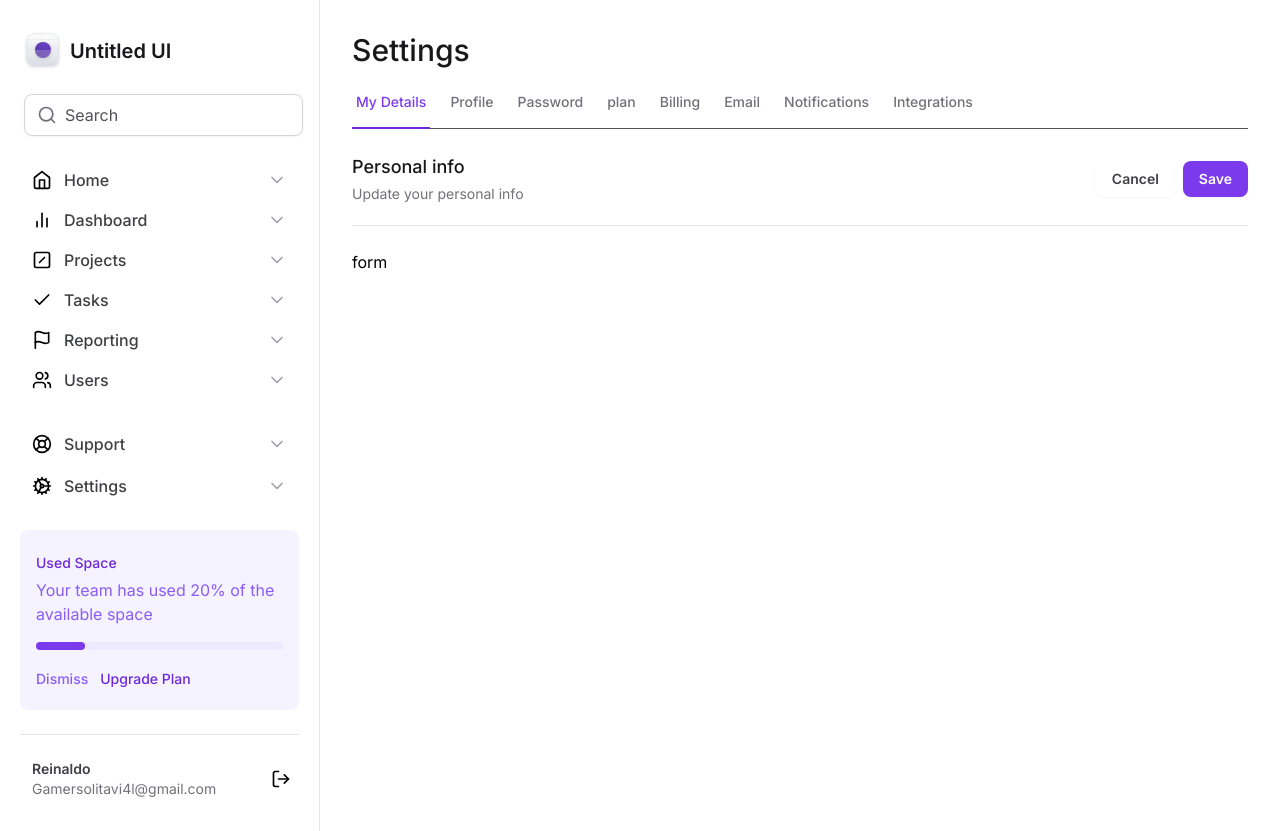
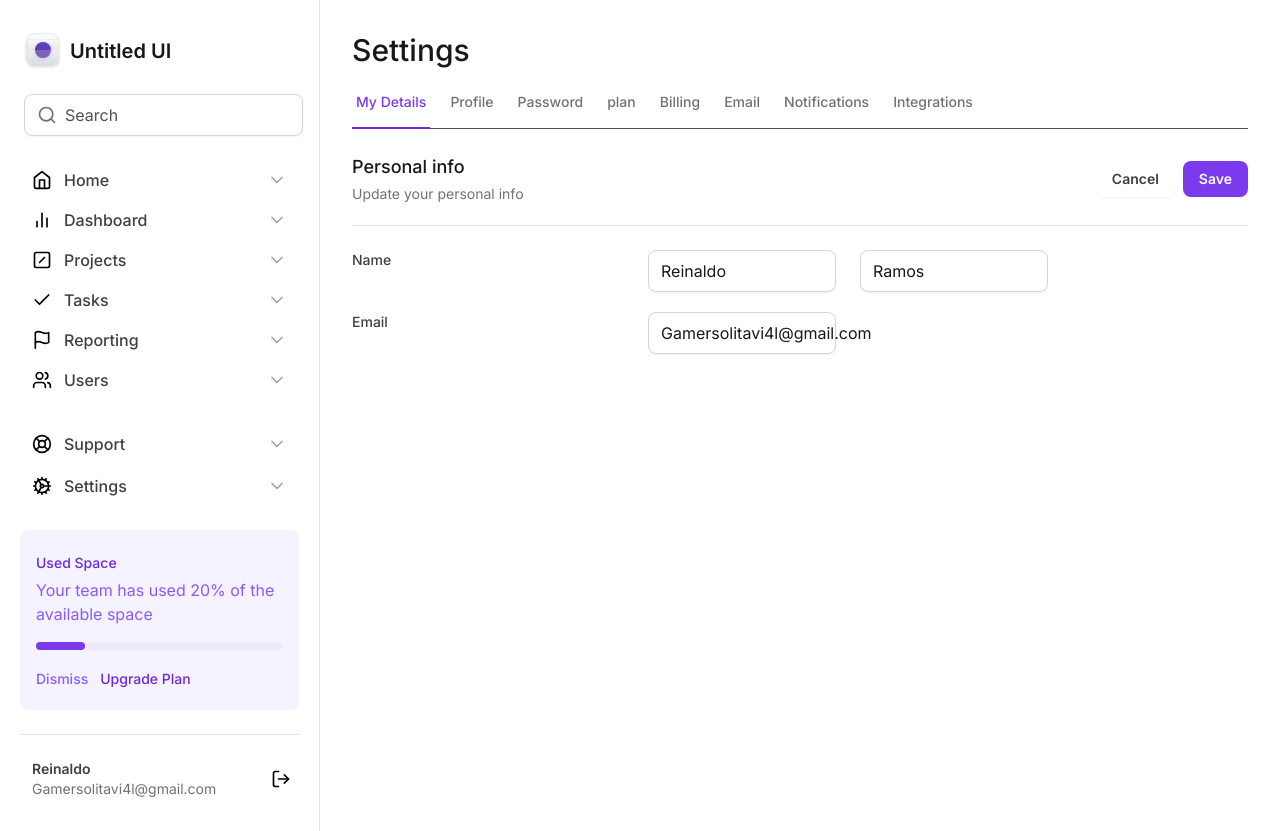
Before and after one commit to ReinaldoARamos/Tailwind, a Next.js app: page / in a window 1280 px wide. Built offline with nearby package versions, Linux system fonts and the light colour scheme; grey boxes are pictures that could not be loaded.

Commit message:
criando a parte do nome e email

```diff
--- a/src/app/page.tsx
+++ b/src/app/page.tsx
@@ -1,4 +1,9 @@
 import { SettingsTabs } from './components/SettingsTabs'
+import {
+  InputControls,
+  InputPrefix,
+  InputRoot,
+} from './components/sidebar/input'
 
 export default function Home() {
   return (
@@ -28,8 +33,47 @@ export default function Home() {
           </div>
         </div>
 
-        <form id="settings" action="" className="mt-6 flex flex-col w-full ">
-          form
+        <form
+          id="settings"
+          action=""
+          className="mt-6 flex flex-col w-full gap-5 "
+        >
+          <div className="grid gap-3 grid-cols-form">
+            <label
+              htmlFor="firtsName"
+              className="text-sm font-medium text-zinc-700"
+            >
+              Name
+            </label>
+            <div className="grid gap-6 grid-cols-2">
+              <InputRoot>
+                <InputControls
+                  id="FirtsName"
+                  defaultValue={'Reinaldo'}
+                ></InputControls>
+              </InputRoot>
+              <InputRoot>
+                <InputControls defaultValue={'Ramos'}></InputControls>
+              </InputRoot>
+            </div>
+          </div>
+          <div className="grid gap-3 grid-cols-form">
+            <label
+              htmlFor="firtsName"
+              className="text-sm font-medium text-zinc-700"
+            >
+              Email
+            </label>
+            <div className="grid gap-6 grid-cols-2">
+              <InputRoot>
+                <InputControls
+                  id="Email"
+                  defaultValue={'Gamersolitavi4l@gmail.com'}
+                  typeof="email"
+                ></InputControls>
+              </InputRoot>
+            </div>
+          </div>
         </form>
       </div>
     </>
--- a/tailwind.config.ts
+++ b/tailwind.config.ts
@@ -7,9 +7,7 @@ const config: Config = {
       gridTemplateColumns: {
         app: 'minmax(18rem, 20rem) 1fr',
         profile: 'min-content 1fr min-content',
-      },
-      colors: {
-        diego: '#8257e6',
+        form: 'minmax(7.5rem, 17.5rem) minmax(25rem, 1fr) minmax(0, 15rem)',
       },
     },
   },
```
